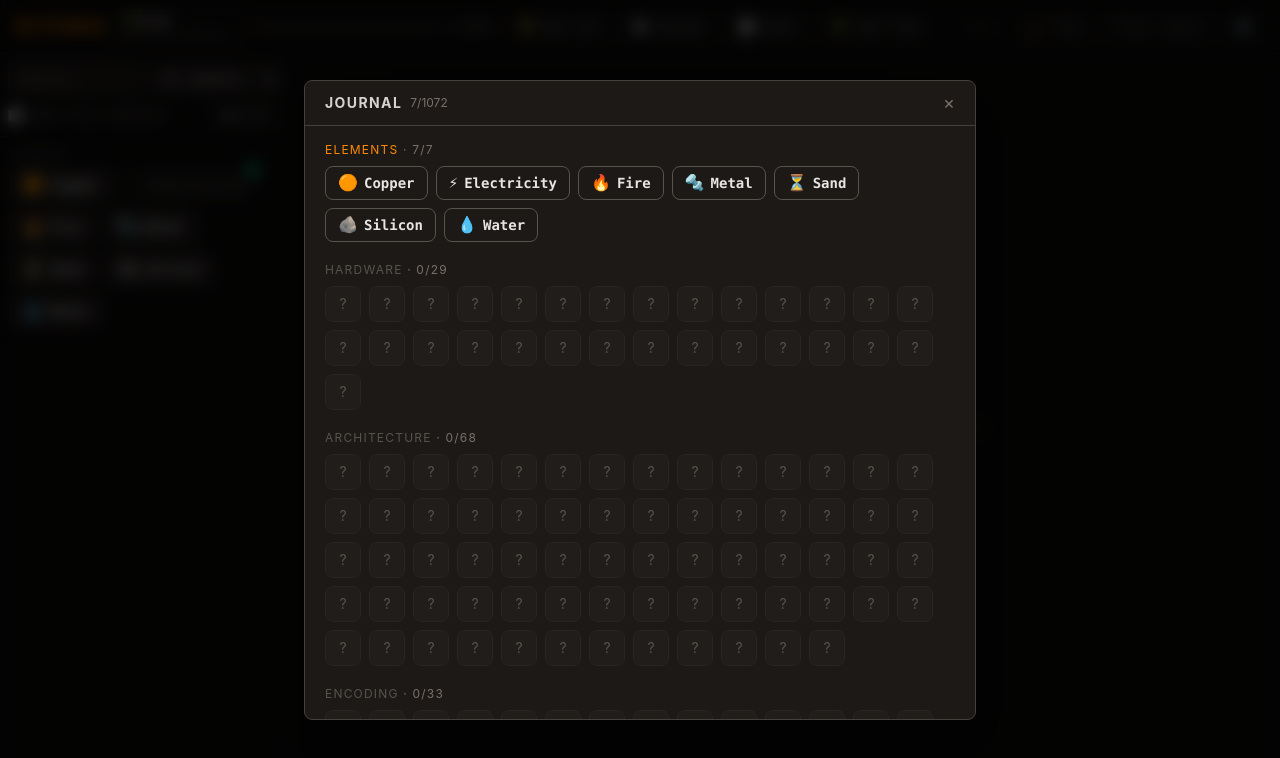
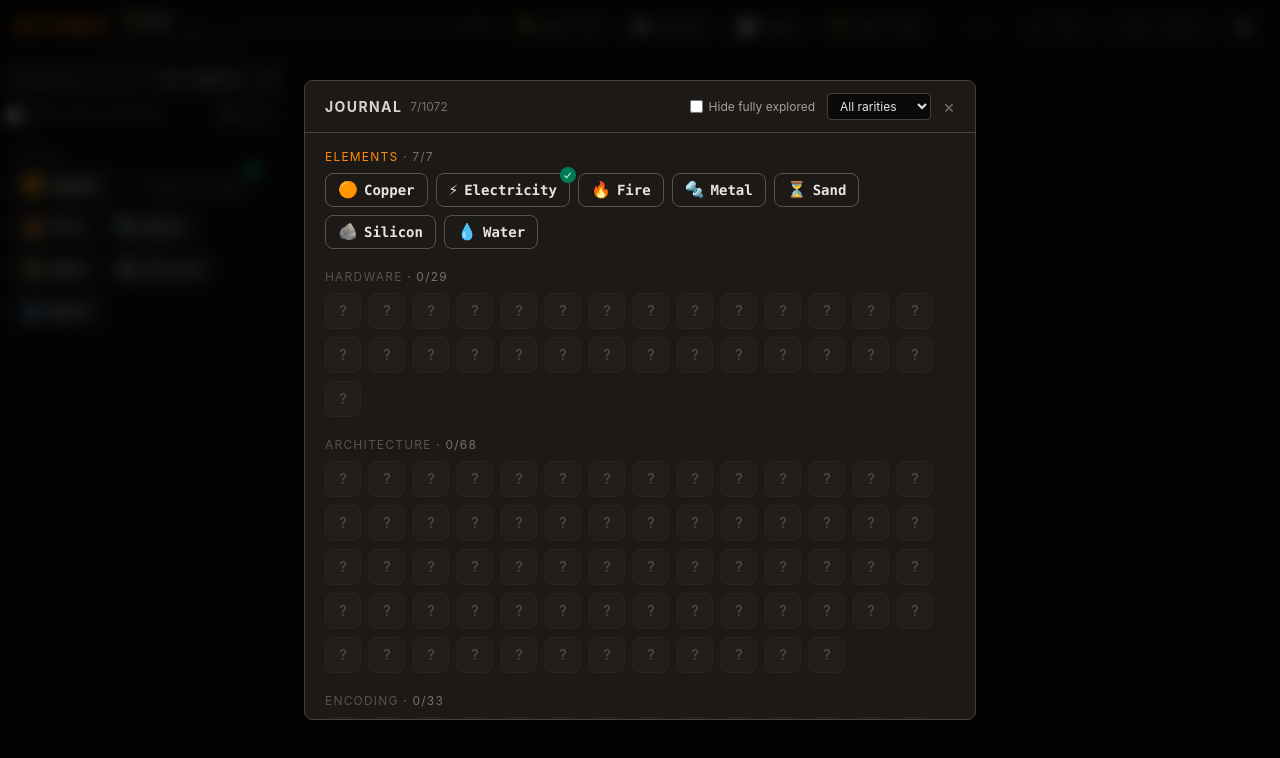
Before and after one commit to sweedee/bitforge, a React (Vite) app: page / in a window 1280 px wide. Both pictures are taken after a click on the button "📖 Journal". Shown: the top 758 px of the page. Built offline with nearby package versions, Linux system fonts and the light colour scheme.

Commit message:
Add fully-explored indicator, hide-explored filter, and rarity filter to Journal

```diff
--- a/src/components/JournalModal.tsx
+++ b/src/components/JournalModal.tsx
@@ -1,8 +1,11 @@
 import { useMemo, useState } from 'react'
 import { motion, AnimatePresence } from 'framer-motion'
-import type { Item } from '@/types'
+import type { Item, Rarity } from '@/types'
 import { ITEMS, ITEMS_BY_ID } from '@/data/items'
+import { RECIPES } from '@/data/recipes'
 import { CATEGORY_LABELS, CATEGORY_ORDER } from '@/data/categories'
+import { RARITY_LABELS, RARITY_ORDER } from '@/data/rarity'
+import { isItemExhausted } from '@/engine/combine'
 import { useGameStore } from '@/store'
 import { ItemChip } from '@/components/ItemChip'
 import { ItemDetailModal } from '@/components/ItemDetailModal'
@@ -14,6 +17,16 @@ interface JournalModalProps {
 export function JournalModal({ onClose }: JournalModalProps) {
   const discoveredItemIds = useGameStore((s) => s.discoveredItemIds)
   const [selectedItem, setSelectedItem] = useState<Item | null>(null)
+  const [rarityFilter, setRarityFilter] = useState<Rarity | 'all'>('all')
+  const [hideExplored, setHideExplored] = useState(false)
+
+  const exhaustedIds = useMemo(() => {
+    const set = new Set<string>()
+    for (const id of discoveredItemIds) {
+      if (isItemExhausted(id, discoveredItemIds, RECIPES)) set.add(id)
+    }
+    return set
+  }, [discoveredItemIds])
 
   const groups = useMemo(() => {
     const discoveredCategories = new Set<string>()
@@ -24,6 +37,8 @@ export function JournalModal({ onClose }: JournalModalProps) {
 
     const allByCategory = new Map<string, Item[]>()
     for (const item of ITEMS) {
+      if (rarityFilter !== 'all' && item.rarity !== rarityFilter) continue
+      if (hideExplored && discoveredItemIds.has(item.id) && exhaustedIds.has(item.id)) continue
       const list = allByCategory.get(item.category) ?? []
       list.push(item)
       allByCategory.set(item.category, list)
@@ -38,7 +53,7 @@ export function JournalModal({ onClose }: JournalModalProps) {
         discoveredCount: items.filter((item) => discoveredItemIds.has(item.id)).length,
       }
     })
-  }, [discoveredItemIds])
+  }, [discoveredItemIds, rarityFilter, hideExplored, exhaustedIds])
 
   return (
     <div className="fixed inset-0 z-50 flex items-center justify-center bg-black/70 backdrop-blur-sm p-4" onClick={onClose}>
@@ -50,16 +65,39 @@ export function JournalModal({ onClose }: JournalModalProps) {
         transition={{ duration: 0.15 }}
         onClick={(e) => e.stopPropagation()}
       >
-        <div className="flex items-center justify-between px-5 py-3 border-b border-stone-700 shrink-0">
+        <div className="flex items-center justify-between gap-3 px-5 py-3 border-b border-stone-700 shrink-0 flex-wrap">
           <div className="flex items-center gap-2">
             <span className="text-sm font-bold tracking-widest text-stone-300 uppercase">Journal</span>
             <span className="text-xs text-stone-500">
               {discoveredItemIds.size}/{ITEMS.length}
             </span>
           </div>
-          <button onClick={onClose} className="text-stone-500 hover:text-stone-200 text-lg leading-none transition-colors">
-            ×
-          </button>
+          <div className="flex items-center gap-3">
+            <label className="flex items-center gap-1.5 text-xs text-stone-400 select-none cursor-pointer">
+              <input
+                type="checkbox"
+                checked={hideExplored}
+                onChange={(e) => setHideExplored(e.target.checked)}
+                className="accent-orange-500"
+              />
+              <span>Hide fully explored</span>
+            </label>
+            <select
+              value={rarityFilter}
+              onChange={(e) => setRarityFilter(e.target.value as Rarity | 'all')}
+              className="px-2 py-1 text-xs rounded border border-stone-700 bg-stone-950 text-stone-200 focus:outline-none focus:border-orange-500"
+            >
+              <option value="all">All rarities</option>
+              {RARITY_ORDER.map((rarity) => (
+                <option key={rarity} value={rarity}>
+                  {RARITY_LABELS[rarity]}
+                </option>
+              ))}
+            </select>
+            <button onClick={onClose} className="text-stone-500 hover:text-stone-200 text-lg leading-none transition-colors">
+              ×
+            </button>
+          </div>
         </div>
         <div className="overflow-y-auto px-5 py-4 space-y-5">
           {groups.map(({ category, items, discovered, discoveredCount }) => (
@@ -70,8 +108,22 @@ export function JournalModal({ onClose }: JournalModalProps) {
               <div className="flex flex-wrap gap-2">
                 {items.map((item) =>
                   discoveredItemIds.has(item.id) ? (
-                    <button key={item.id} onClick={() => setSelectedItem(item)} className="cursor-pointer active:scale-95 transition-transform">
+                    <button
+                      key={item.id}
+                      onClick={() => setSelectedItem(item)}
+                      className="relative cursor-pointer active:scale-95 transition-transform"
+                    >
                       <ItemChip item={item} />
+                      {exhaustedIds.has(item.id) && (
+                        <span
+                          title="Fully explored"
+                          className="absolute -top-1.5 -right-1.5 bg-emerald-700 text-emerald-100 rounded-full w-4 h-4 flex items-center justify-center leading-none"
+                        >
+                          <svg viewBox="0 0 16 16" width="9" height="9" fill="none" stroke="currentColor" strokeWidth="2" strokeLinecap="round" strokeLinejoin="round">
+                            <polyline points="3,8.5 6.5,12 13,4" />
+                          </svg>
+                        </span>
+                      )}
                     </button>
                   ) : (
                     <div
```
